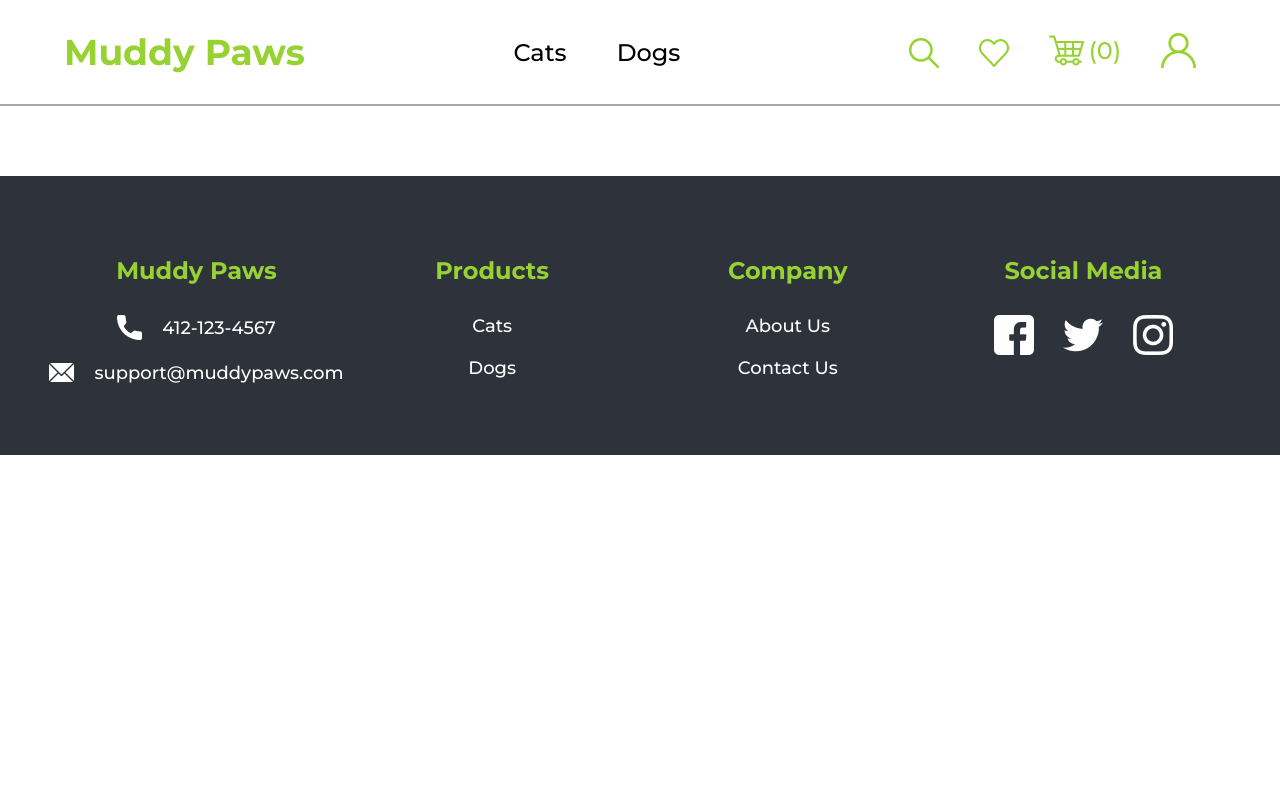
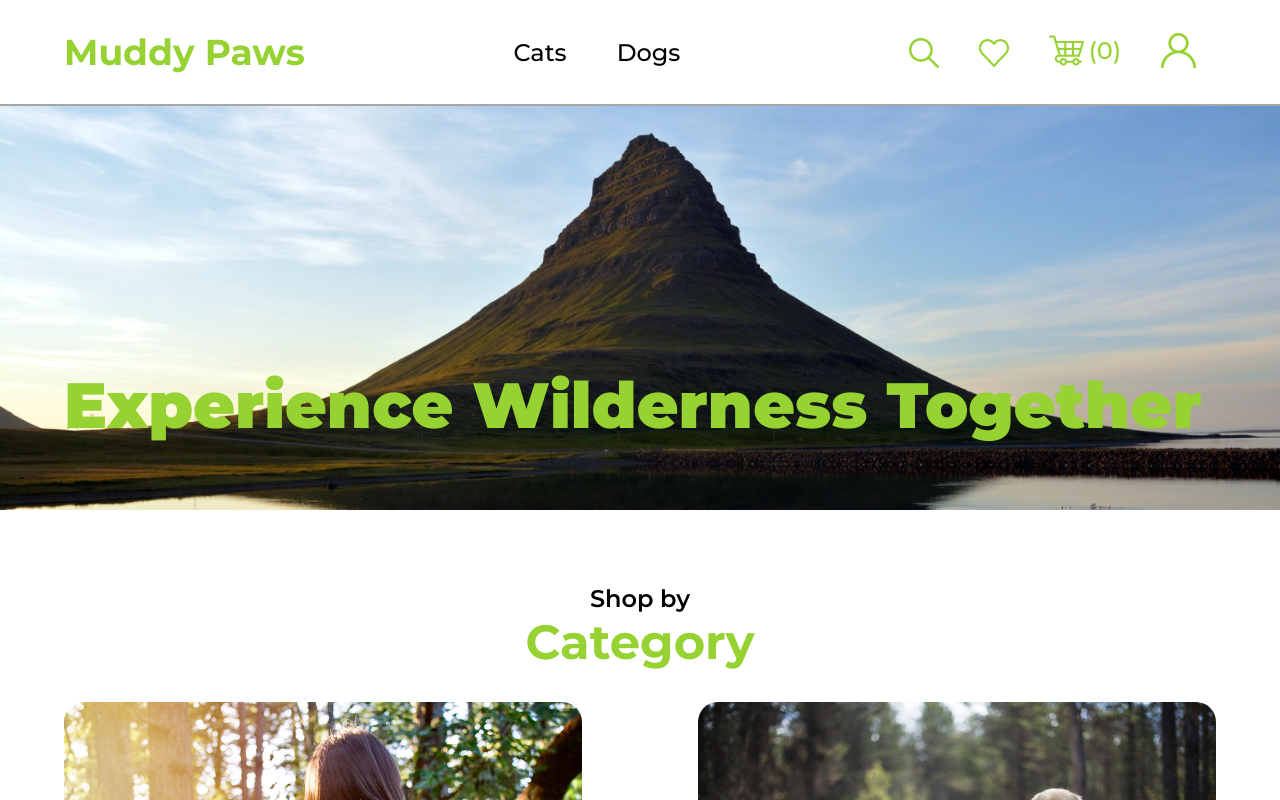
Before and after one commit to NathanJen/assignment_6, a React (Create React App) app: page /cart in a window 1280 px wide. Shown: the top 800 px of the page. Built offline with nearby package versions, Linux system fonts and the light colour scheme.

Commit message:
changed homepage route

```diff
--- a/src/App.js
+++ b/src/App.js
@@ -38,7 +38,7 @@ export default class App extends React.Component {
         <div className="App">
           <Header />
           <Switch>
-            <Route exact path='/' component={Home} />
+            <Route path='/' component={Home} />
             <Route exact path='/products' component={Products} />
             <Route exact path='/item' component={ProductDetails} />
             <Route exact path='/contact' component={Contact} />
```
